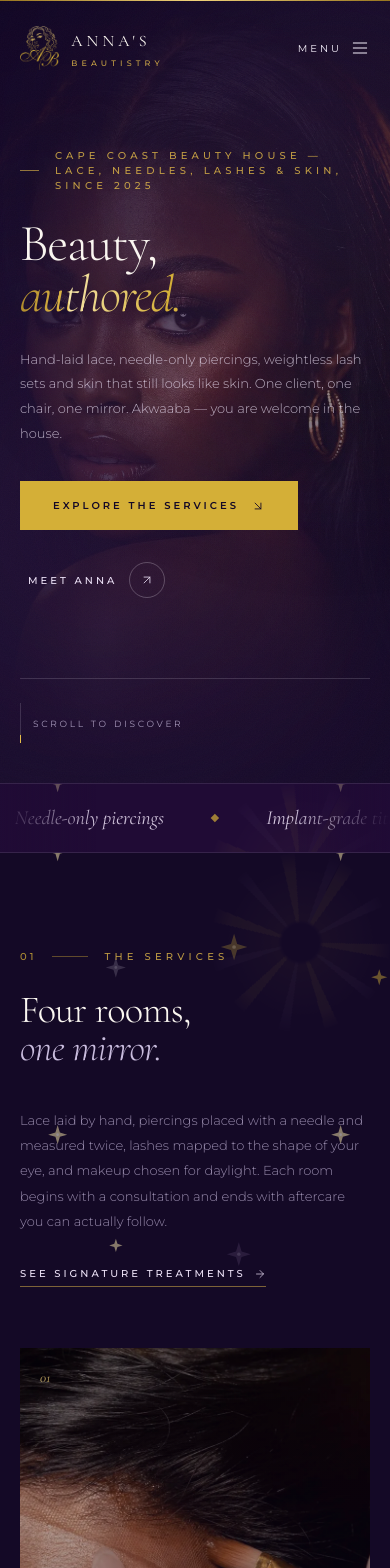
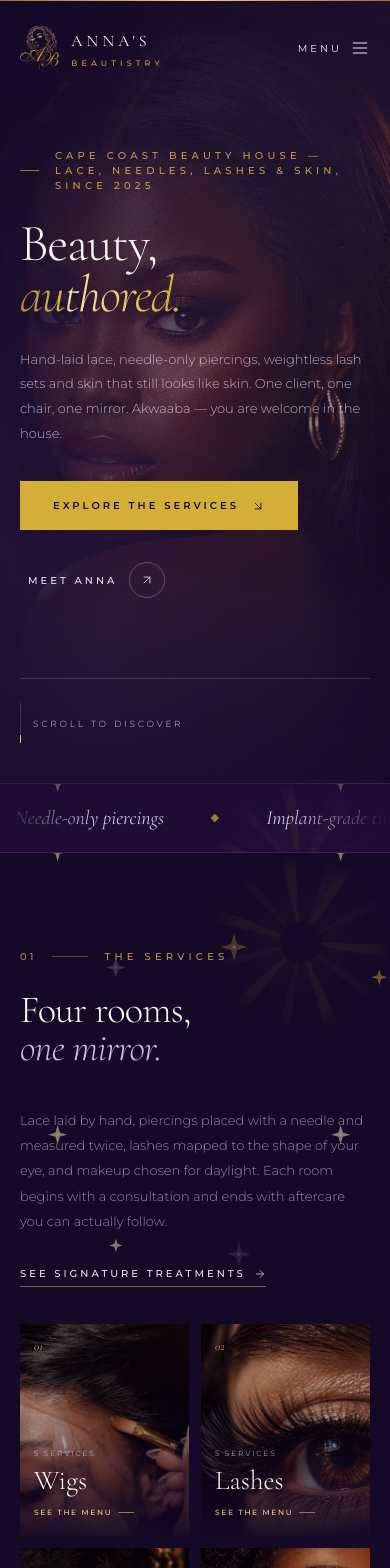
Before and after one commit to Kaly06/anna-s-beautistry-new, a React (Vite) app: page / in a window 390 px wide. Shown: the top 1568 px of the page. Built offline with nearby package versions, Linux system fonts and the light colour scheme.

Commit message:
Use two service columns on mobile
Co-authored-by: arena-agent <297053741+arena-agent@users.noreply.github.com>

```diff
--- a/src/components/ServiceCard.tsx
+++ b/src/components/ServiceCard.tsx
@@ -50,21 +50,21 @@ export default function ServiceCard({ service, index, className = '' }: ServiceC
         <span className="sr-only">{service.name} menu</span>
       </Link>
 
-      <div className="relative flex h-full flex-col justify-between p-5 sm:p-7">
+      <div className="relative flex h-full flex-col justify-between p-3.5 sm:p-7">
         <div className="flex items-start justify-between">
-          <span className="font-display text-sm italic text-gold-200/80">
+          <span className="font-display text-xs italic text-gold-200/80 sm:text-sm">
             {String(index + 1).padStart(2, '0')}
           </span>
-          <span className="flex h-9 w-9 translate-y-1 items-center justify-center rounded-full border border-ivory-50/25 text-ivory-50 opacity-0 transition-all duration-500 ease-luxe group-hover:translate-y-0 group-hover:border-gold-200/70 group-hover:text-gold-200 group-hover:opacity-100">
+          <span className="hidden h-9 w-9 translate-y-1 items-center justify-center rounded-full border border-ivory-50/25 text-ivory-50 opacity-0 transition-all duration-500 ease-luxe group-hover:translate-y-0 group-hover:border-gold-200/70 group-hover:text-gold-200 group-hover:opacity-100 min-[500px]:flex">
             <ArrowUpRight className="h-3.5 w-3.5" strokeWidth={1.3} />
           </span>
         </div>
 
         <div>
-          <p className="font-sans text-[9px] uppercase tracking-[0.32em] text-ivory-300/70">
+          <p className="font-sans text-[7.5px] uppercase tracking-[0.24em] text-ivory-300/70 sm:text-[9px] sm:tracking-[0.32em]">
             {service.count}
           </p>
-          <h3 className="mt-3 font-display text-4xl font-light leading-none text-ivory-50 sm:text-5xl">
+          <h3 className="mt-2 font-display text-[1.7rem] font-light leading-none text-ivory-50 sm:mt-3 sm:text-5xl">
             {service.name}
           </h3>
           <div className="grid grid-rows-[0fr] transition-all duration-700 ease-luxe group-hover:grid-rows-[1fr]">
@@ -72,9 +72,9 @@ export default function ServiceCard({ service, index, className = '' }: ServiceC
               <span className="block pt-4">{service.description}</span>
             </p>
           </div>
-          <span className="mt-5 inline-flex items-center gap-2 font-sans text-[9px] font-medium uppercase tracking-[0.3em] text-gold-200">
+          <span className="mt-3 inline-flex items-center gap-1.5 font-sans text-[7.5px] font-medium uppercase tracking-[0.22em] text-gold-200 sm:mt-5 sm:gap-2 sm:text-[9px] sm:tracking-[0.3em]">
             See the menu
-            <span className="h-px w-6 bg-gold-300/60 transition-all duration-500 ease-luxe group-hover:w-10" />
+            <span className="h-px w-4 bg-gold-300/60 transition-all duration-500 ease-luxe group-hover:w-10 sm:w-6" />
           </span>
         </div>
       </div>
--- a/src/components/Services.tsx
+++ b/src/components/Services.tsx
@@ -48,7 +48,7 @@ export default function Services() {
           </div>
         </div>
 
-        <div className="mt-16 grid grid-cols-1 gap-5 sm:gap-7 md:grid-cols-12 md:gap-8">
+        <div className="mt-10 grid grid-cols-2 gap-3 sm:mt-16 sm:gap-7 md:grid-cols-12 md:gap-8">
           {services.map((service, index) => (
             <ServiceCard
               key={service.id}
```
